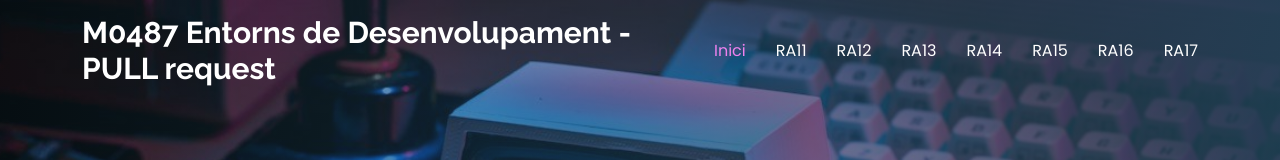
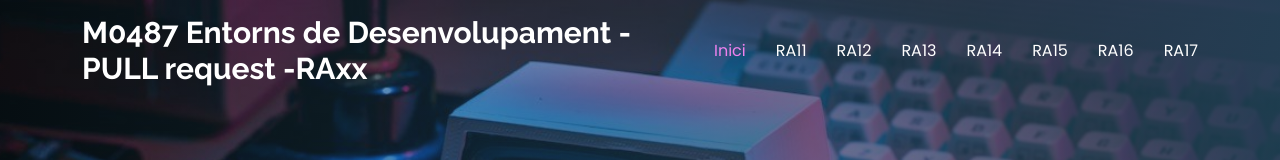
Before and after one commit to franc-rossello/m0487ed_a, a plain HTML site: page docs/index.html in a window 1280 px wide. Shown: the top 160 px of the page. Drawn offline with Linux system fonts and the light colour scheme.

Commit message:
merge amb raxx

```diff
--- a/docs/index.html
+++ b/docs/index.html
@@ -46,7 +46,7 @@
       <a href="index.html" class="logo d-flex align-items-center">
         <!-- Uncomment the line below if you also wish to use an image logo -->
         <!-- <img src="assets/img/logo.png" alt=""> -->
-        <h1 class="sitename">M0487 Entorns de Desenvolupament - PULL request</h1>
+        <h1 class="sitename">M0487 Entorns de Desenvolupament - PULL request -RAxx</h1>
       </a>
 
       <nav id="navmenu" class="navmenu">
```
